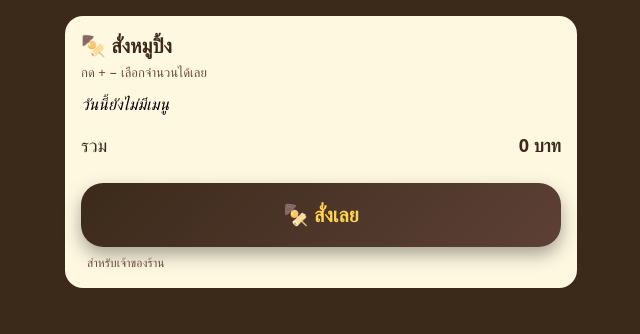
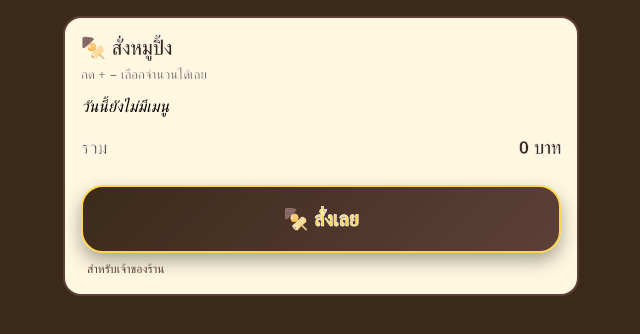
Before and after one commit to OHMMAIGOT/OHMMAIGOT.github.io, a plain HTML site: page index.html in a window 1280 px wide. Shown: the whole page, without its empty margins (319-959 px from the left). Drawn offline with Linux system fonts and the light colour scheme.

Commit message:
Update index.html

```diff
--- a/index.html
+++ b/index.html
@@ -8,17 +8,18 @@
 /* 🌰 พื้นหลัง */
 body {
   margin: 0;
-  background: #3b2a1a; /* น้ำตาลเข้ม */
+  background: #3b2a1a;
   font-family: system-ui, -apple-system, BlinkMacSystemFont, sans-serif;
 }
 
-/* 📄 กล่องหลัก */
+/* 📄 กล่องหลัก (พื้นอ่อน + ขอบน้ำตาล) */
 .form {
   max-width: 480px;
   margin: 16px auto;
   background: #fff8e1;
   padding: 16px;
   border-radius: 18px;
+  border: 2px solid #5d4037;
 }
 
 /* 🏷 หัวฟอร์ม */
@@ -26,11 +27,13 @@ body {
   margin: 0;
   font-size: 20px;
   color: #3b2a1a;
+  -webkit-text-stroke: 0.6px #ffffff;
 }
 
 .header p {
   margin: 4px 0 12px;
-  color: #6d4c41;
+  color: #5d4037;
+  -webkit-text-stroke: 0.3px #ffffff;
   font-size: 13px;
 }
 
@@ -41,14 +44,16 @@ body {
   padding: 16px;
   margin-bottom: 18px;
   box-shadow: 0 4px 10px rgba(0,0,0,0.15);
+  border: 2px solid #5d4037;
 }
 
-/* 🍢 ชื่อเมนู */
+/* 🍢 ชื่อเมนู (ขอบขาว) */
 .q b {
   display: block;
   font-size: 18px;
   margin-bottom: 10px;
   color: #3b2a1a;
+  -webkit-text-stroke: 0.8px #ffffff;
 }
 
 /* 💰 แถวราคา */
@@ -57,7 +62,7 @@ body {
   justify-content: space-between;
   align-items: center;
   padding: 8px 0;
-  border-top: 1px solid rgba(0,0,0,0.15);
+  border-top: 1px solid rgba(93,64,55,0.6);
 }
 
 .price-row:first-of-type {
@@ -67,6 +72,7 @@ body {
 .price-row span {
   font-size: 14px;
   color: #4e342e;
+  -webkit-text-stroke: 0.4px #ffffff;
 }
 
 /* ➕➖ จำนวน */
@@ -78,7 +84,7 @@ body {
 .qty button {
   width: 36px;
   height: 36px;
-  border: none;
+  border: 2px solid #ffd54f;
   background: #3b2a1a;
   color: #ffd54f;
   font-size: 20px;
@@ -91,6 +97,7 @@ body {
   font-size: 14px;
   color: #3b2a1a;
   font-weight: 600;
+  -webkit-text-stroke: 0.4px #ffffff;
 }
 
 /* 🧮 รวม */
@@ -100,6 +107,7 @@ body {
   font-size: 18px;
   margin: 18px 0 10px;
   color: #3b2a1a;
+  -webkit-text-stroke: 0.6px #ffffff;
 }
 
 /* 🔥 ปุ่มสั่ง */
@@ -107,14 +115,15 @@ button.order-btn {
   width: 100%;
   padding: 20px;
   font-size: 20px;
-  font-weight: 600;
-  border: none;
+  font-weight: 700;
   border-radius: 22px;
+  border: 2px solid #ffd54f;
   background: linear-gradient(135deg, #3b2a1a, #5d4037);
   color: #ffd54f;
   cursor: pointer;
   margin-top: 16px;
   box-shadow: 0 8px 18px rgba(0,0,0,0.35);
+  -webkit-text-stroke: 0.6px #ffffff;
 }
 
 button.order-btn:active {
@@ -125,7 +134,7 @@ button.order-btn:active {
 .admin {
   margin-top: 8px;
   background: none;
-  color: #6d4c41;
+  color: #5d4037;
   font-size: 12px;
   border: none;
 }
```
